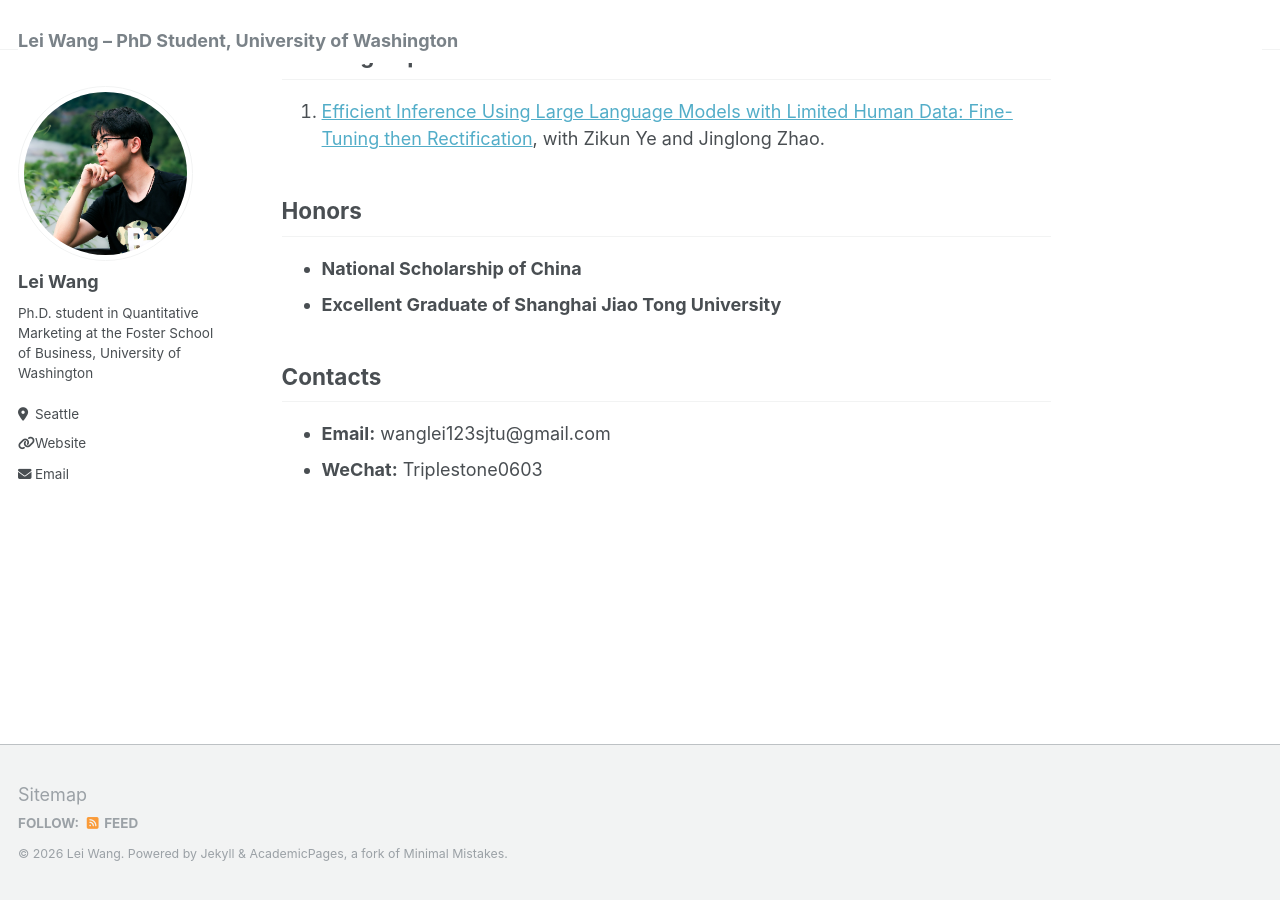
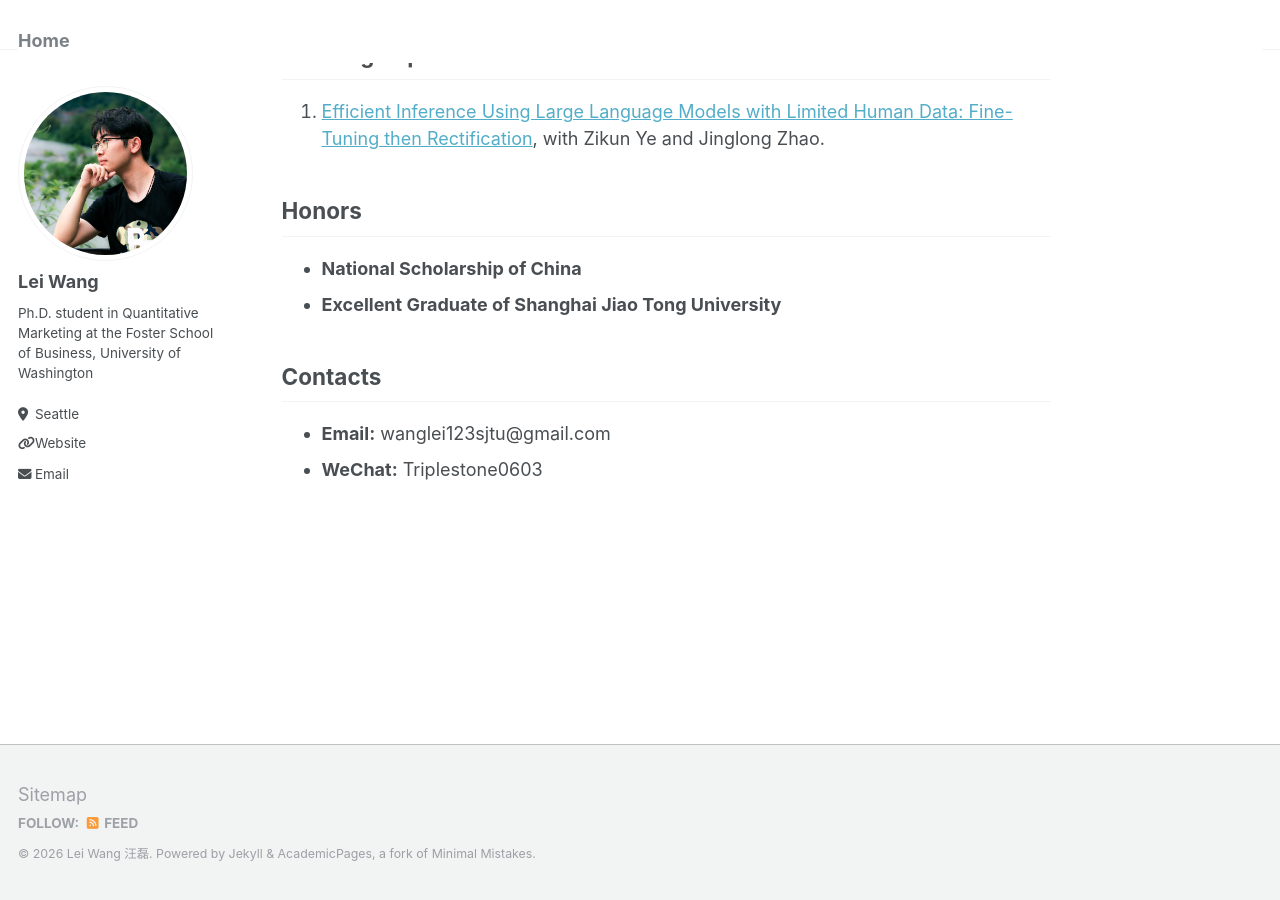
Before and after one commit to Wanglei123SJTU/Wanglei123SJTU.github.io, a Jekyll site: the page built from _pages/about.md, in a window 1280 px wide and 900 px high, scrolled down 551 px. Built offline with Jekyll 4.4.1, drawn with Linux system fonts in a browser that asks for light colours.

Commit message:
Update site title and name in config

```diff
--- a/_config.yml
+++ b/_config.yml
@@ -8,9 +8,9 @@
 
 # Basic Site Settings
 locale: "en-US"
-title: "Lei Wang – PhD Student, University of Washington"
+title: "Home"
 title_separator: "-"
-name: "Lei Wang"
+name: "Lei Wang 汪磊"
 description: "Ph.D. student at the Foster School of Business, University of Washington"
 url: "https://wanglei123sjtu.github.io"  # the base hostname & protocol for your site
 baseurl: ""                               # the subpath of your site, e.g. "/blog"
```
